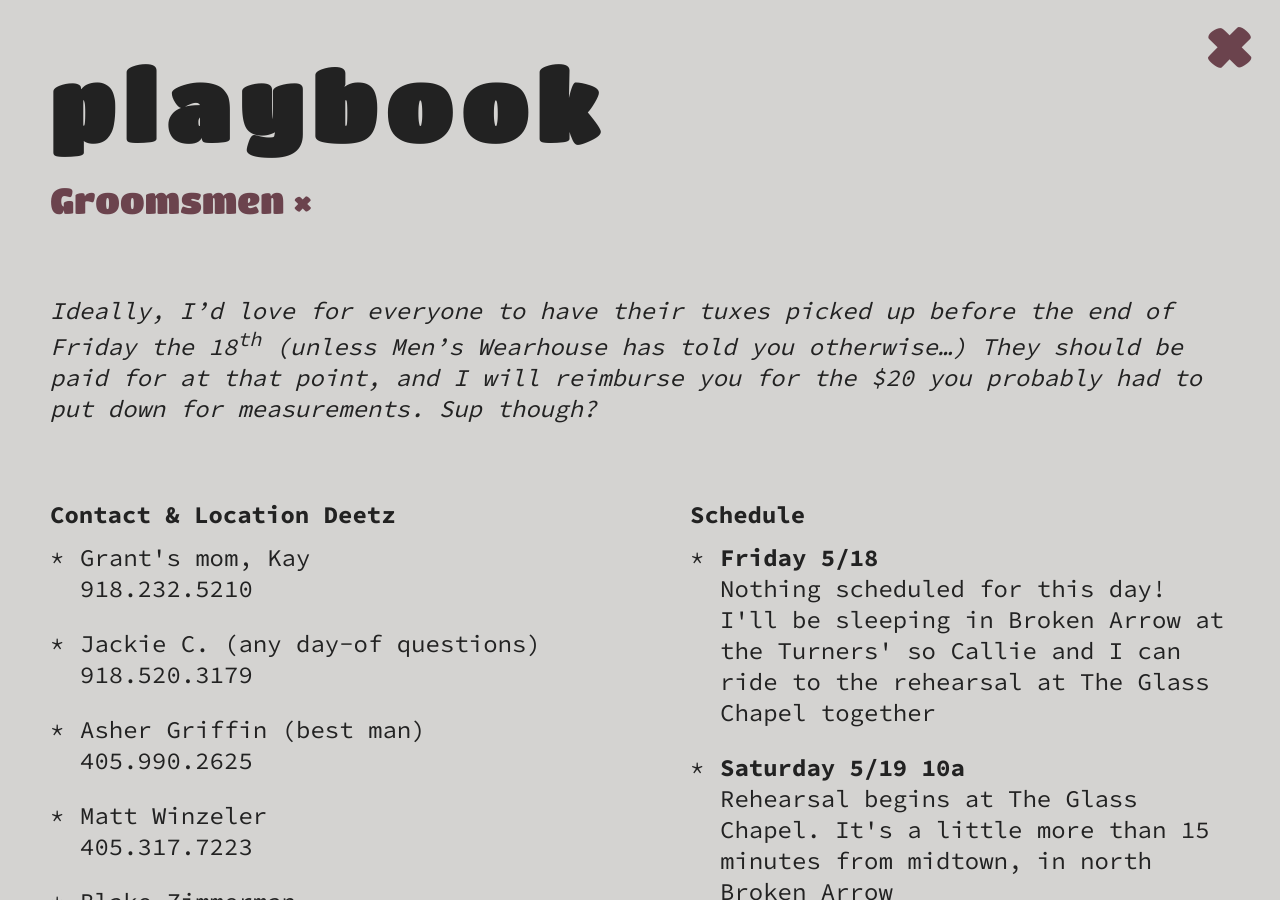
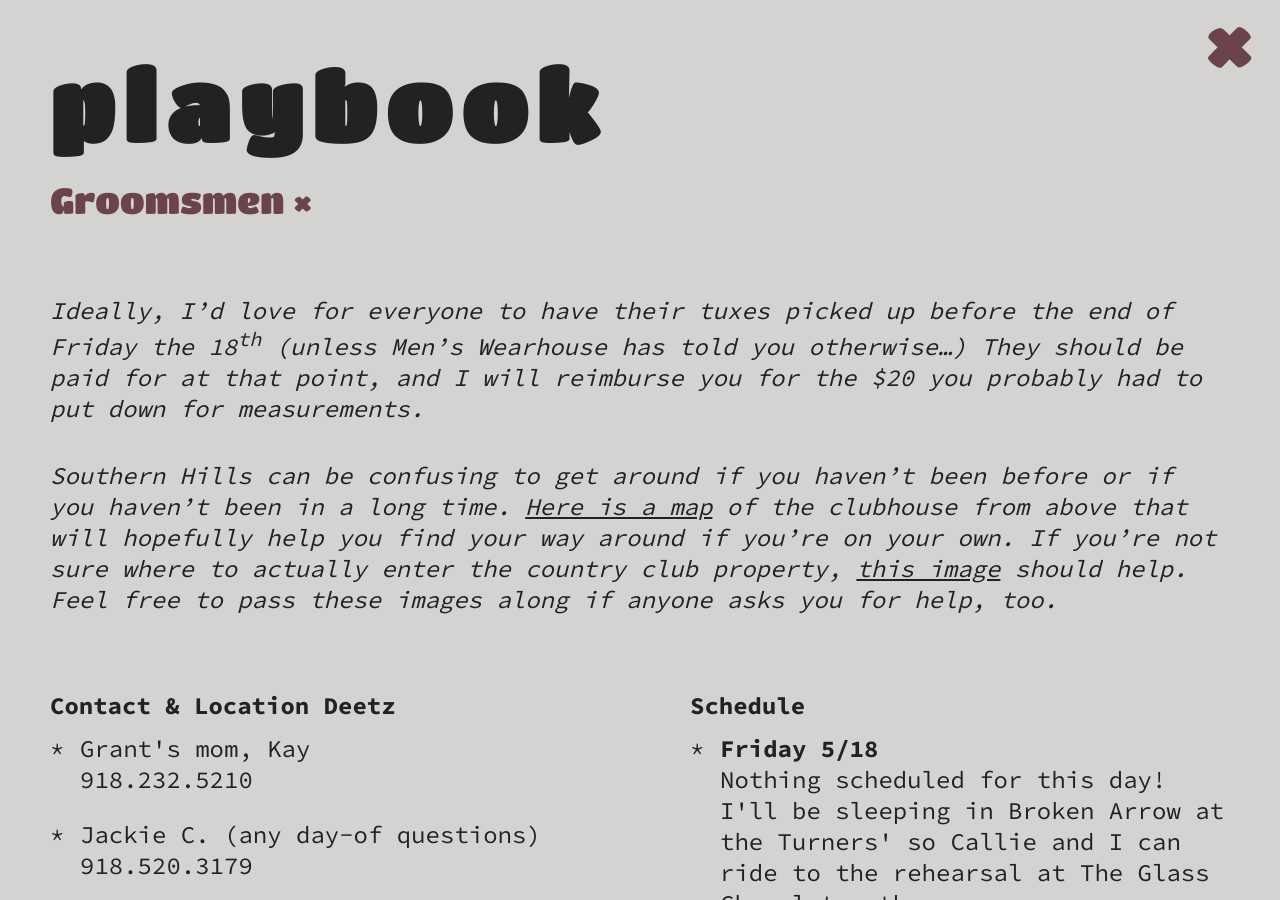
Before and after one commit to grantstandridge/grantstandridge.github.io, a Jekyll site: the page built from _buckets/groomsmen.markdown, in a window 1280 px wide and 900 px high. Built offline with Jekyll 4.4.1, drawn with Linux system fonts in a browser that asks for light colours.

Commit message:
Updated Southern Hills Wide and 2 other files

```diff
--- a/_buckets/groomsmen.markdown
+++ b/_buckets/groomsmen.markdown
@@ -85,4 +85,5 @@
 ---
 
 Ideally, I'd love for everyone to have their tuxes picked up before the end of Friday the 18<sup>th</sup> (unless Men's Wearhouse has told you otherwise…) They should be paid for at that point, and I will reimburse you for the $20 you probably had to put down for measurements.
-Sup though?
+
+Southern Hills can be confusing to get around if you haven't been before or if you haven't been in a long time. [Here is a map](/uploads/SouthernHills-narrow.png) of the clubhouse from above that will hopefully help you find your way around if you're on your own. If you're not sure where to actually enter the country club property, [this image](/uploads/SouthernHills-wide.png) should help. Feel free to pass these images along if anyone asks you for help, too.
```
Also changed, not shown: _uploads/SouthernHills-narrow.png (added), _uploads/SouthernHills-wide.png (added).
